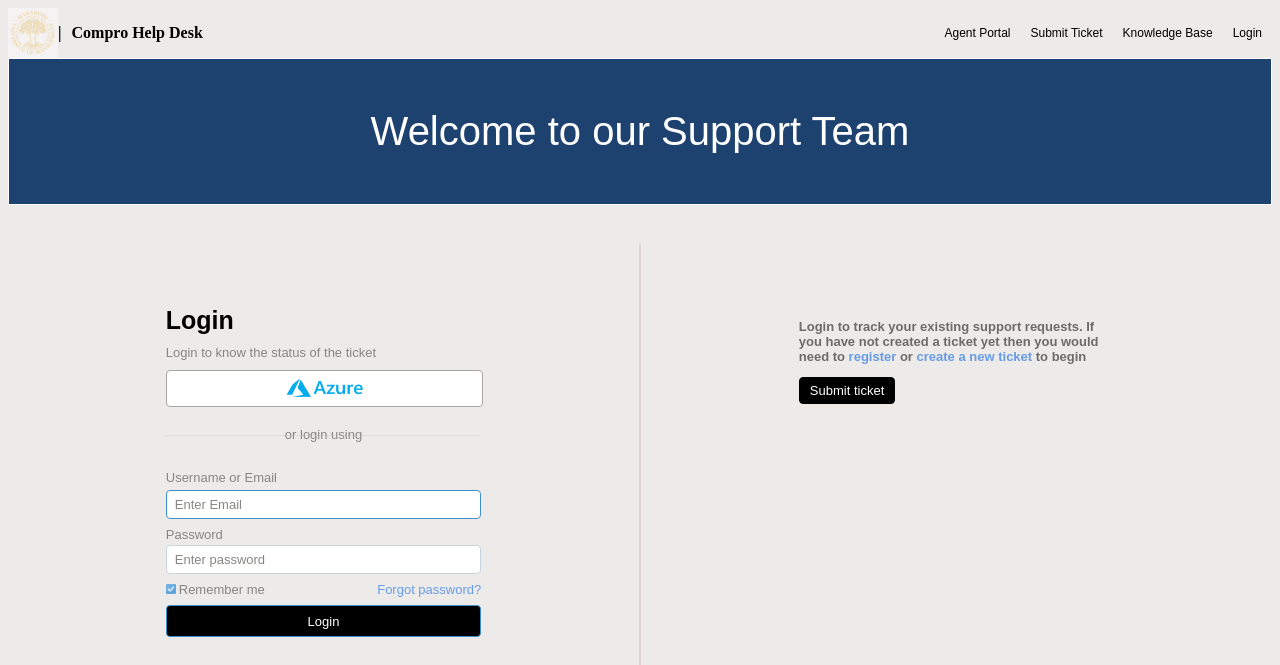
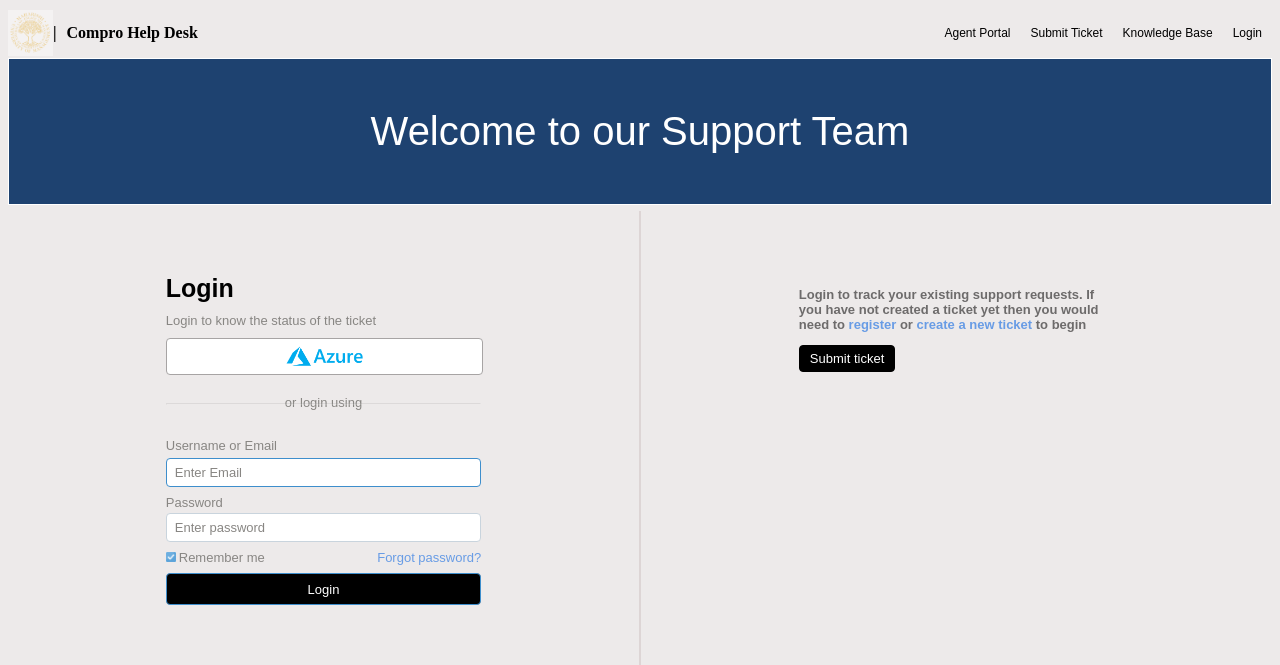
Before and after one commit to firaol0226/WAP, a plain HTML site: page comproHelpDesk.html in a window 1280 px wide. Shown: the top 665 px of the page. Drawn offline with Linux system fonts and the light colour scheme.

Commit message:
Helps desk minor edit

```diff
--- a/comproHelpDesk.html
+++ b/comproHelpDesk.html
@@ -9,7 +9,7 @@
 <body >
     <div class="flex-container">
         <div class="out-left">
-            <div id="im" class="left"><img src="img/miu2.png" style="width: 50px; opacity: 0.4;" > |</div>
+            <div id="im" class="left"><img src="img/miu2.png" style="width: 45px; opacity: 0.4;" > |</div>
             <div class="left">Compro Help Desk</div>
         </div>
         <div class="inner-flex">
--- a/helpcss.css
+++ b/helpcss.css
@@ -47,14 +47,14 @@ body {
   font-family: Arial;
 }
 .login {
-  margin-top: 3%;
+  margin-top: 0.5%;
   border-right: 2px solid rgb(221, 213, 213);
   width: 50%;
   text-align: center;
   height: 100%;
 }
 .note {
-  margin-top: 3%;
+  margin-top: 0.5%;
   width: 50%;
   text-align: center;
   font-family: Arial;
@@ -170,5 +170,5 @@ body {
 .line {
   position: relative;
   top: -25px;
-  opacity: 0.15;
+  opacity: 0.2;
 }
--- a/styleme.css
+++ b/styleme.css
@@ -1,5 +1,4 @@
 body {
-  /* background-color: rgb(67, 68, 47); */
   background: url("https://media.istockphoto.com/id/620951116/photo/panoramic-view-of-colorful-sunrise-in-mountains.jpg?s=612x612&w=0&k=20&c=6IO5LBwLVSBPxQD4L5NlrxRkygeocjA5OKg8iKqvT58=");
   background-size: cover;
 }
```
Also changed, not shown: index.html (+1 -1 lines).
